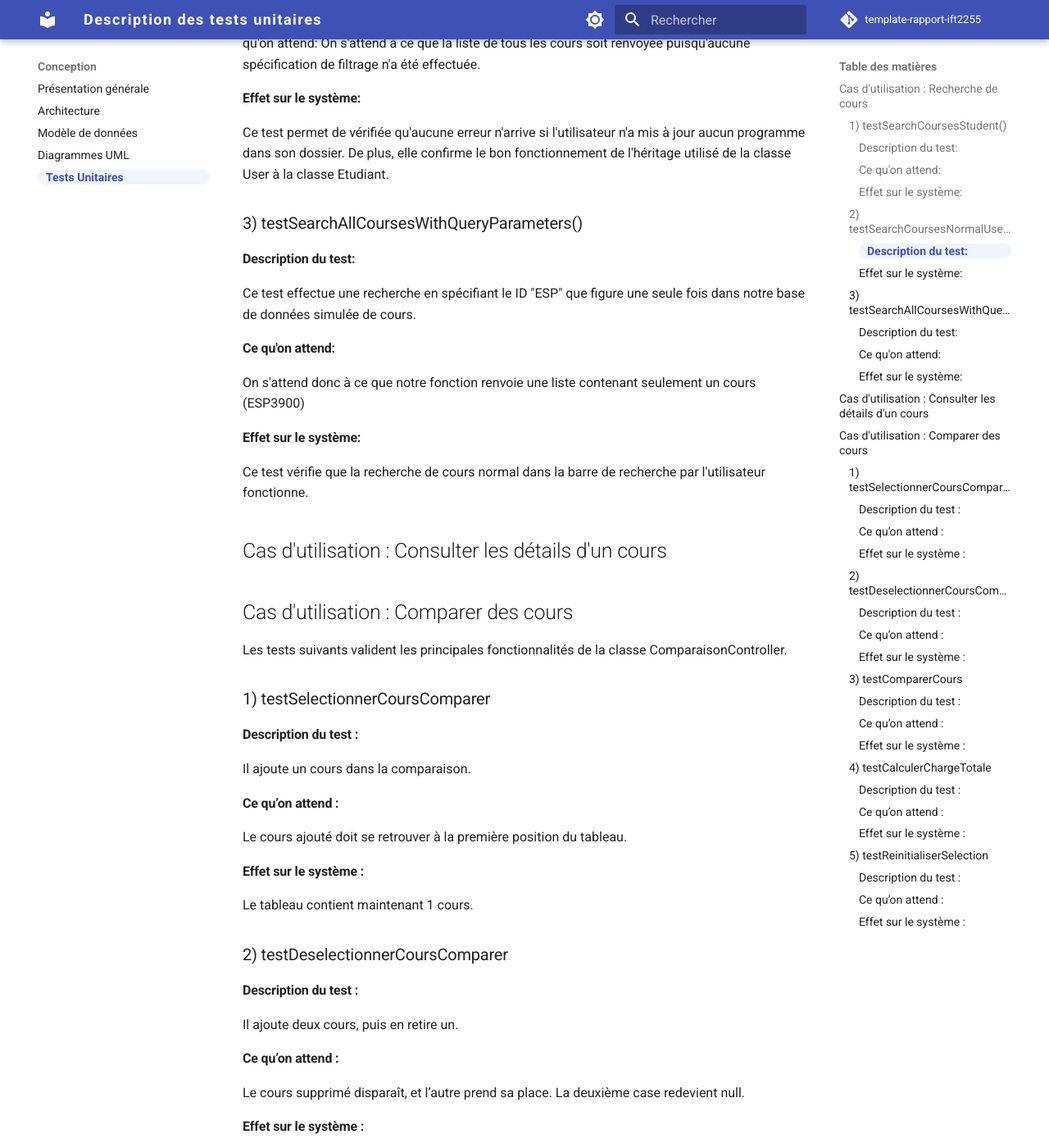
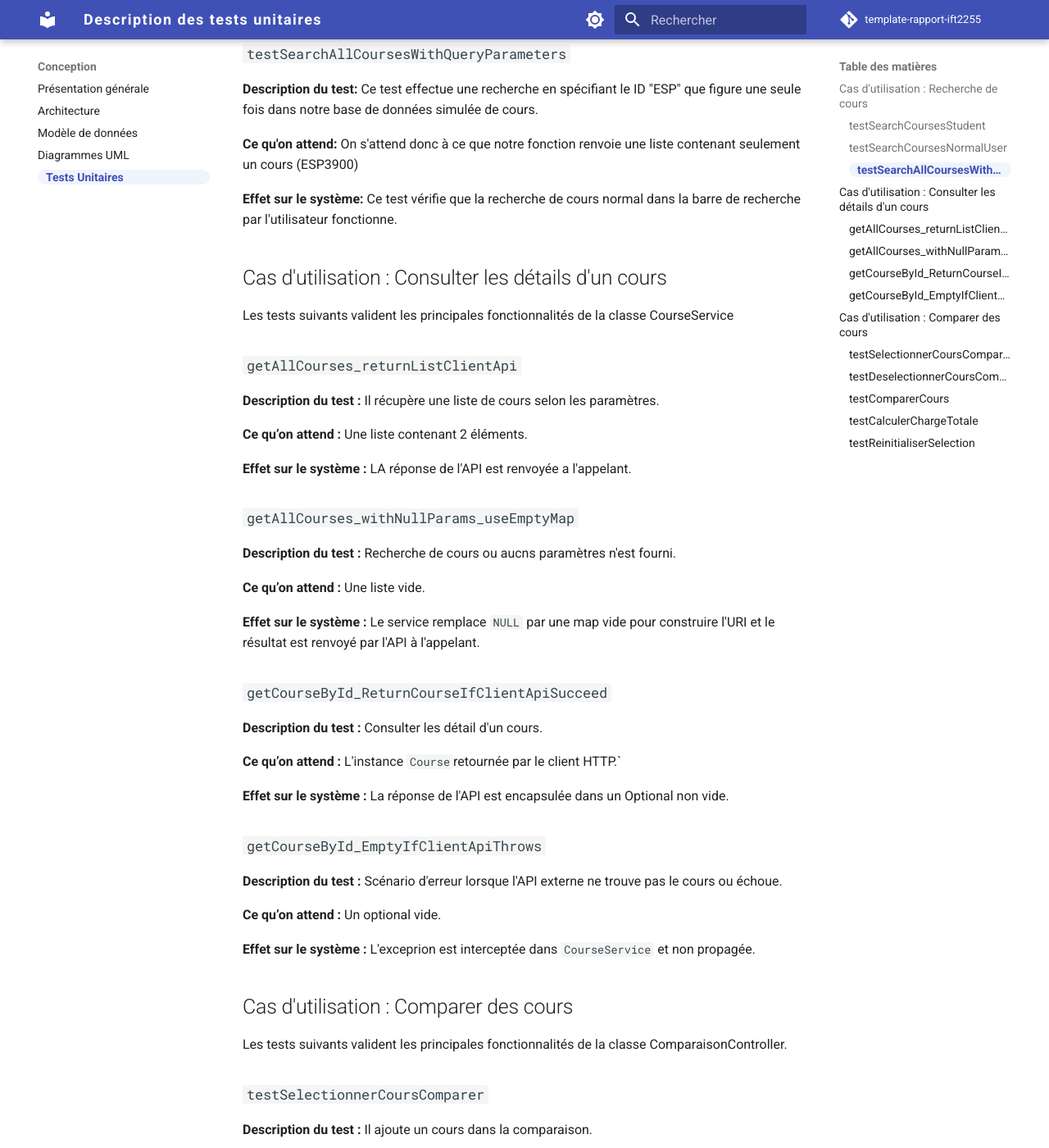
Before and after one commit to jujutheriault/IFT2255_Devoir1, an MkDocs documentation site: the page built from docs/conception/tests.md, in a window 1280 px wide and 1400 px high, scrolled down 849 px. Shown: the whole window at 82% size. Built offline with MkDocs 1.6.1 and Material for MkDocs 9.7.7, drawn with Linux system fonts in a browser that asks for light colours; comment, search, counter and statistics services are not loaded; some of the changed text lies outside the part shown.

Commit message:
Update tests.md

```diff
--- a/docs/conception/tests.md
+++ b/docs/conception/tests.md
@@ -7,104 +7,141 @@ title: Description des tests unitaires
 ## Cas d'utilisation : Recherche de cours
 Les tests suivant valident les différentes utilisation d'une recherche de cours selon le statut de l'utilisateur.
 
-### 1) testSearchCoursesStudent()
+### `testSearchCoursesStudent`
 
-#### Description du test:
-
+**Description du test:**
 Ce test simule un étudiant dans un programme IFT (pour le moment, le système agis comme si le programme avait le nom de l'ID des cours donnés mais des améliorations pourront être faites) ainsi qu'une base de données contenant 3 différents cours dont 2 sont des cours d'informatique. Ce test effectue ensuite une recherche de cours.
 
-#### Ce qu'on attend:
-
+**Ce qu'on attend:**
 On s'attend à ce que la recherche trouve 2 cours.
 
-#### Effet sur le système:
-
+**Effet sur le système:**
 On vérifie ainsi que les recherches des étudiants seront bel et bien directement filtrées selon leurs préférences.
 
-### 2) testSearchCoursesNormalUser()
+### `testSearchCoursesNormalUser`
 
-#### Description du test:
-
+**Description du test:**
 Ce test effectue une recherche sans paramètre par un utilisateur qui n'est pas un étudiant.
 Ce qu'on attend:
 On s'attend à ce que la liste de tous les cours soit renvoyée puisqu'aucune spécification de filtrage n'a été effectuée.
 
-#### Effet sur le système:
+**Effet sur le système:**
 Ce test permet de vérifiée qu'aucune erreur n'arrive si l'utilisateur n'a mis à jour aucun programme dans son dossier. De plus, elle confirme le bon fonctionnement de l'héritage utilisé de la classe User à la classe Etudiant.
 
-### 3) testSearchAllCoursesWithQueryParameters()
+### `testSearchAllCoursesWithQueryParameters`
 
-#### Description du test:
-
+**Description du test:**
 Ce test effectue une recherche en spécifiant le ID "ESP" que figure une seule fois dans notre base de données simulée de cours.
 
-#### Ce qu'on attend:
-
+**Ce qu'on attend:**
 On s'attend donc à ce que notre fonction renvoie une liste contenant seulement un cours (ESP3900)
 
-#### Effet sur le système:
-
+**Effet sur le système:**
 Ce test vérifie que la recherche de cours normal dans la barre de recherche par l'utilisateur fonctionne.
 
 
 ## Cas d'utilisation : Consulter les détails d'un cours
+Les tests suivants valident les principales fonctionnalités de la classe CourseService
+### `getAllCourses_returnListClientApi`
+
+**Description du test :**
+Il récupère une liste de cours selon les paramètres.
+
+**Ce qu’on attend :**
+Une liste contenant 2 éléments.
+
+**Effet sur le système :**
+LA réponse de l'API est renvoyée a l'appelant.
+
+### `getAllCourses_withNullParams_useEmptyMap`
+
+**Description du test :**
+Recherche de cours ou aucns paramètres n'est fourni.
+
+**Ce qu’on attend :**
+Une liste vide.
+
+**Effet sur le système :**
+Le service remplace `NULL` par une map vide pour construire l'URI et le résultat est renvoyé par l'API à l'appelant.
+
+### `getCourseById_ReturnCourseIfClientApiSucceed`
+
+**Description du test :**
+Consulter les détail d'un cours.
+
+**Ce qu’on attend :**
+L'instance `Course`retournée par le client HTTP.`
+
+**Effet sur le système :**
+La réponse de l'API est encapsulée dans un Optional non vide.
+
+### `getCourseById_EmptyIfClientApiThrows`
+
+**Description du test :**
+Scénario d'erreur lorsque l'API externe ne trouve pas le cours ou échoue.
+
+**Ce qu’on attend :**
+Un optional vide.
+
+**Effet sur le système :**
+L'exceprion est interceptée dans `CourseService` et non propagée.
 
 ## Cas d'utilisation : Comparer des cours
 
 Les tests suivants valident les principales fonctionnalités de la classe ComparaisonController.
 
-### 1) testSelectionnerCoursComparer
+### `testSelectionnerCoursComparer`
 
-#### Description du test :
+**Description du test :**
 Il ajoute un cours dans la comparaison.
 
-#### Ce qu’on attend :
+**Ce qu’on attend :**
 Le cours ajouté doit se retrouver à la première position du tableau.
 
-#### Effet sur le système :
+**Effet sur le système :**
 Le tableau contient maintenant 1 cours.
 
-### 2) testDeselectionnerCoursComparer
+### `testDeselectionnerCoursComparer`
 
-#### Description du test :
+**Description du test :**
 Il ajoute deux cours, puis en retire un.
 
-#### Ce qu’on attend :
+**Ce qu’on attend :**
 Le cours supprimé disparaît, et l’autre prend sa place.
 La deuxième case redevient null.
 
-#### Effet sur le système :
+**Effet sur le système :**
 Le tableau se décale automatiquement après la suppression.
 
-### 3) testComparerCours
+### `testComparerCours`
 
-#### Description du test :
+**Description du test :**
 Il envoie deux cours à comparer en même temps.
 
-#### Ce qu’on attend :
+**Ce qu’on attend :**
 Les deux cours doivent être ajoutés dans l’ordre : d’abord c1, puis c2.
 
-#### Effet sur le système :
+**Effet sur le système :**
 Le tableau contient maintenant 2 cours.
 
-### 4) testCalculerChargeTotale
+### `testCalculerChargeTotale`
 
-#### Description du test :
+**Description du test :**
 Il ajoute deux cours avec 3 et 4 crédits.
 
-#### Ce qu’on attend :
+**Ce qu’on attend :**
 La méthode doit retourner 7.
 
-#### Effet sur le système :
+**Effet sur le système :**
 La méthode fait seulement une lecture, pas de modification.
 
-### 5) testReinitialiserSelection
+### `testReinitialiserSelection`
 
-#### Description du test :
+**Description du test :**
 Il ajoute un cours et réinitialise la sélection.
 
-#### Ce qu’on attend :
+**Ce qu’on attend :**
 Le tableau doit être vide.
 
-#### Effet sur le système :
+**Effet sur le système :**
 Le tableau de comparaison est remplacé par un nouveau vide.
```
